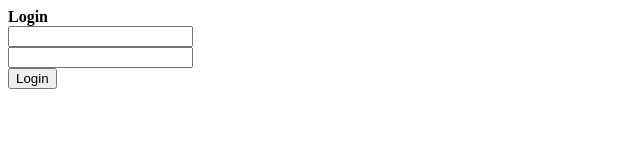
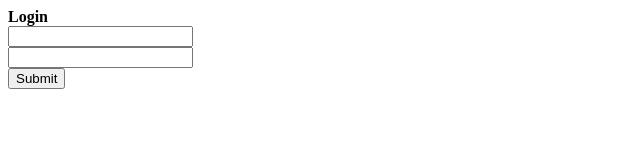
Before and after one commit to dearmochi/lilac-tgs-control-panel, a React app: page / in a window 1280 px wide. Shown: the top 160 px of the page, without its empty margins (0-640 px from the left). Built offline with nearby package versions, Linux system fonts and the light colour scheme; the HTML template or start-up script is replaced by a standard one.

Commit message:
fix: make login a form

```diff
--- a/src/components/LoginForm.tsx
+++ b/src/components/LoginForm.tsx
@@ -7,13 +7,19 @@ const LoginForm = () => {
 	//
 	const [username, setUserName] = React.useState('');
 	const [password, setPassword] = React.useState('');
+
+	const formSubmit = (e: React.FormEvent) => {
+		logIn(dispatch, username, password);
+		e.preventDefault();
+	};
+
 	return (
-		<div>
+		<form onSubmit={formSubmit}>
 			<b>Login</b><br />
 			<input type="text" onChange={e => setUserName(e.target.value)} /><br />
 			<input type="password" onChange={e => setPassword(e.target.value)} /><br />
-			<button onClick={() => logIn(dispatch, username, password)}>Login</button>
-		</div>
+			<input type="submit" />
+		</form>
 	);
 };
 
```
